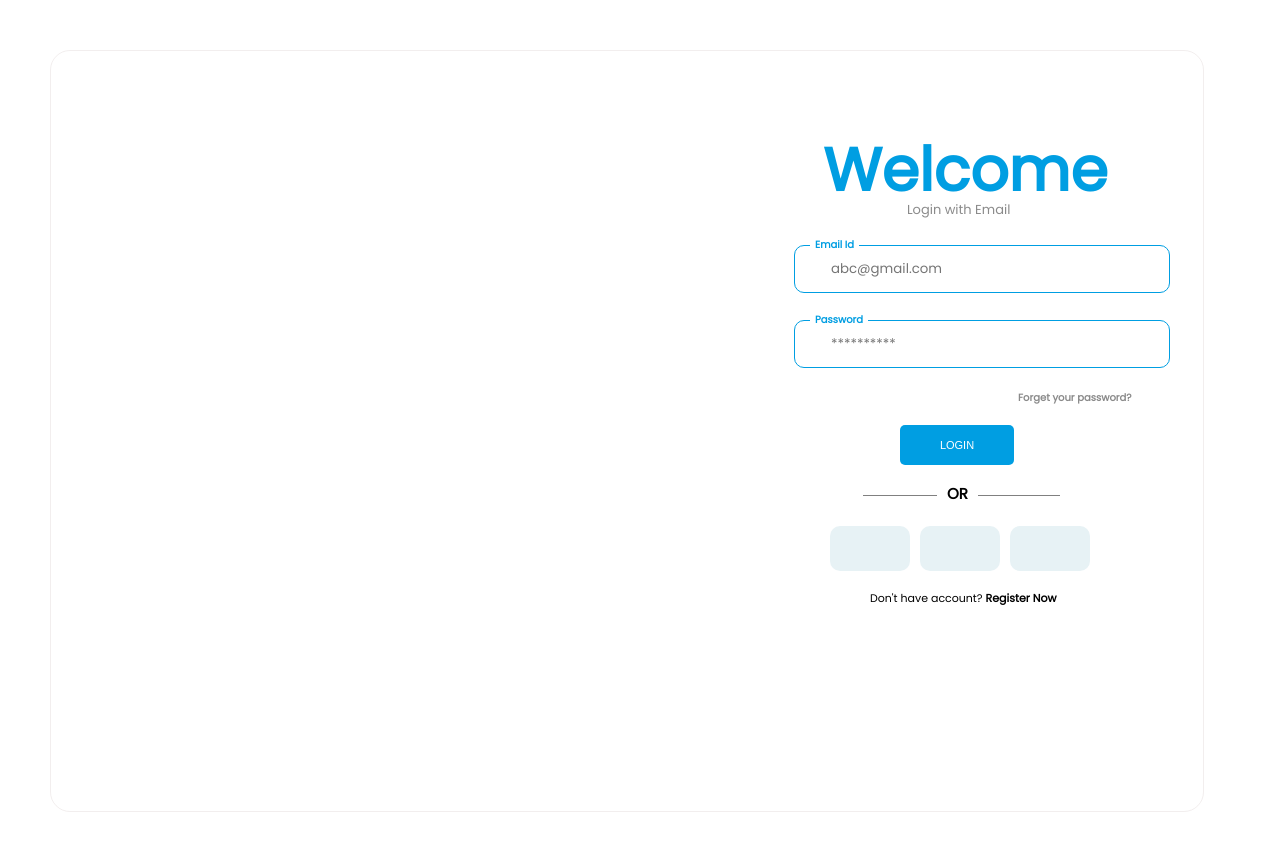
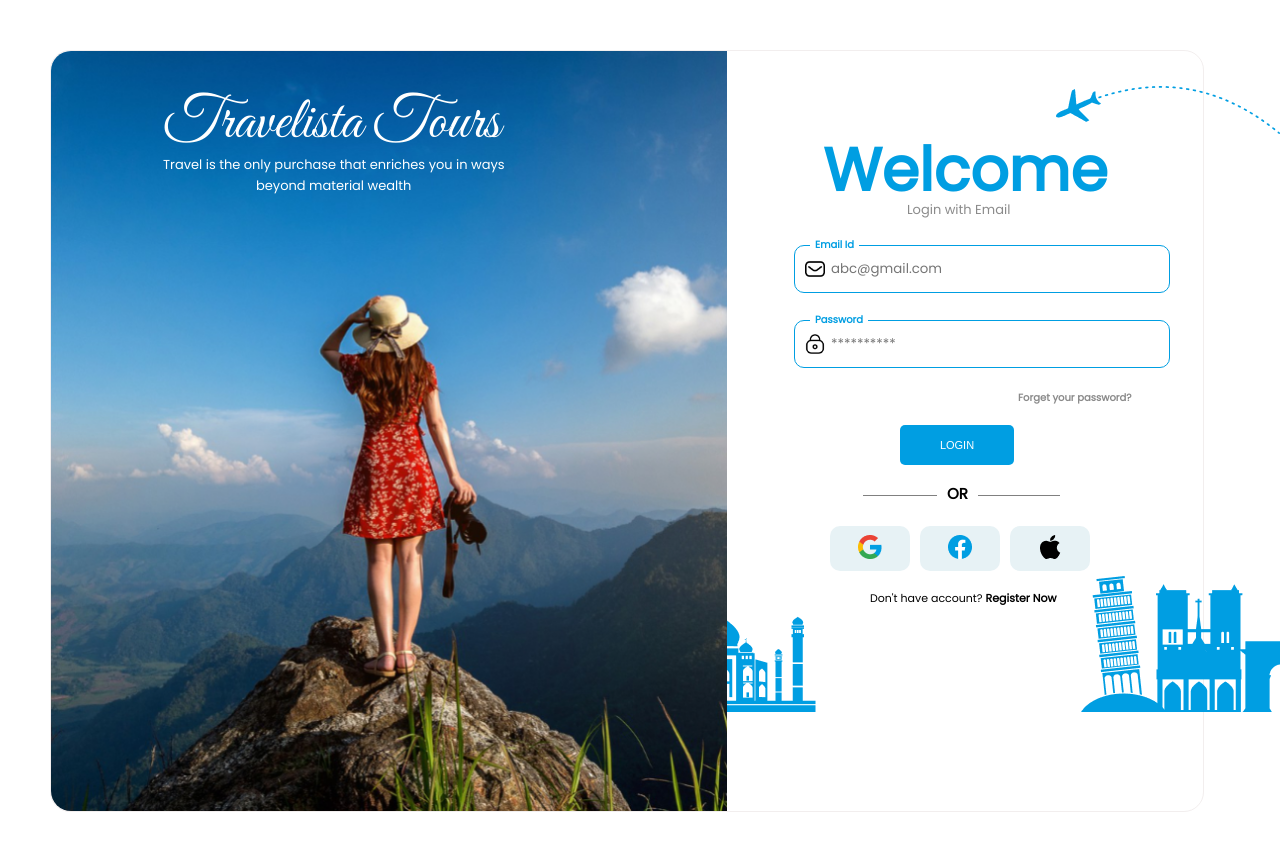
Before and after one commit to venkydev1997/NewProject1, a plain HTML site: page index.html in a window 1280 px wide. Drawn offline with Linux system fonts and the light colour scheme; the site is published under a folder, as on GitHub Pages, so addresses that start at the root find nothing.

Commit message:
First commit

```diff
--- a/css/style.css
+++ b/css/style.css
@@ -128,7 +128,7 @@
     width: 338px;
     border-radius: 10px;
     border-color: #009EE2;
-    background-image: url(/images/mail-inbox-app.png);
+    background-image: url(../images/mail-inbox-app.png);
     background-size: 20px;
     background-position-x: 10px;
     background-position-y: 50%;
@@ -164,7 +164,7 @@
     width: 338px;
     border-radius: 10px;
     border-color: #009EE2;
-    background-image: url(/images/lock.png);
+    background-image: url(../images/lock.png);
     background-size: 20px;
     background-position-x: 10px;
     background-position-y: 50%;
--- a/index.html
+++ b/index.html
@@ -22,7 +22,7 @@
 
         <div class="image-container1">
 
-            <img src="/images/Rectangle 26.png" alt="">
+            <img src="./images/Rectangle 26.png" alt="">
             <div class="overlay-text">Travelista Tours</div>
             <div class="praha">
                 <p>Travel is the only purchase that enriches you in ways</p>
@@ -34,7 +34,7 @@
         </div>
 
         <div class="main">
-            <div class="flight"><img src="/images/Vector.png" alt=""></div>
+            <div class="flight"><img src="./images/Vector.png" alt=""></div>
             <div class="heading">
                 <h1>Welcome</h1>
             </div>
@@ -70,13 +70,13 @@
 
                 <div class="icons">
                     <button class="google-icon">
-                        <img src="/images/Google__G__Logo.png" alt="">
+                        <img src="./images/Google__G__Logo.png" alt="">
                     </button>
                     <button class="facebook-icon">
-                        <img src="/images/XMLID_17_.png" alt="">
+                        <img src="./images/XMLID_17_.png" alt="">
                     </button>
                     <button class="apple-icon">
-                        <img src="/images/Icon awesome-apple.png" alt="">
+                        <img src="./images/Icon awesome-apple.png" alt="">
                     </button>
 
                 </div>
@@ -87,16 +87,16 @@
                 </div>
 
                 <div class="botton-image1">
-                    <img src="/images/Vector (4).png" alt="">
+                    <img src="./images/Vector (4).png" alt="">
                 </div>
                 <div class="botton-img2">
-                    <img src="/images/Vector (1).png" alt="">
+                    <img src="./images/Vector (1).png" alt="">
                 </div>
                 <div class="bottom-img2">
-                    <img src="/images/Vector (2).png" alt="">
+                    <img src="./images/Vector (2).png" alt="">
                 </div>
                 <div class="bottom-img3">
-                    <img src="/images/Vector (3).png" alt="">
+                    <img src="./images/Vector (3).png" alt="">
                 </div>
 
 
```
